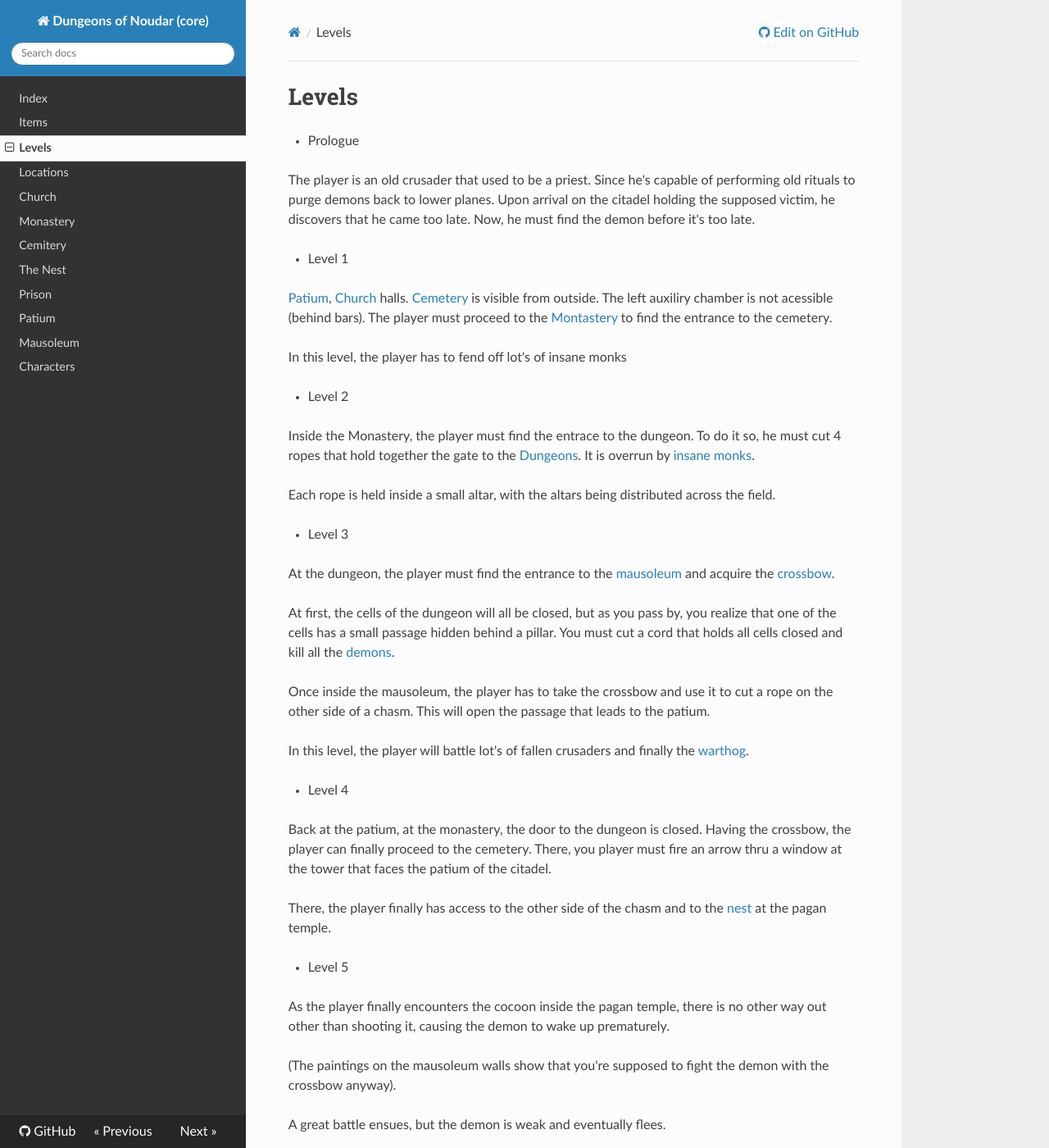
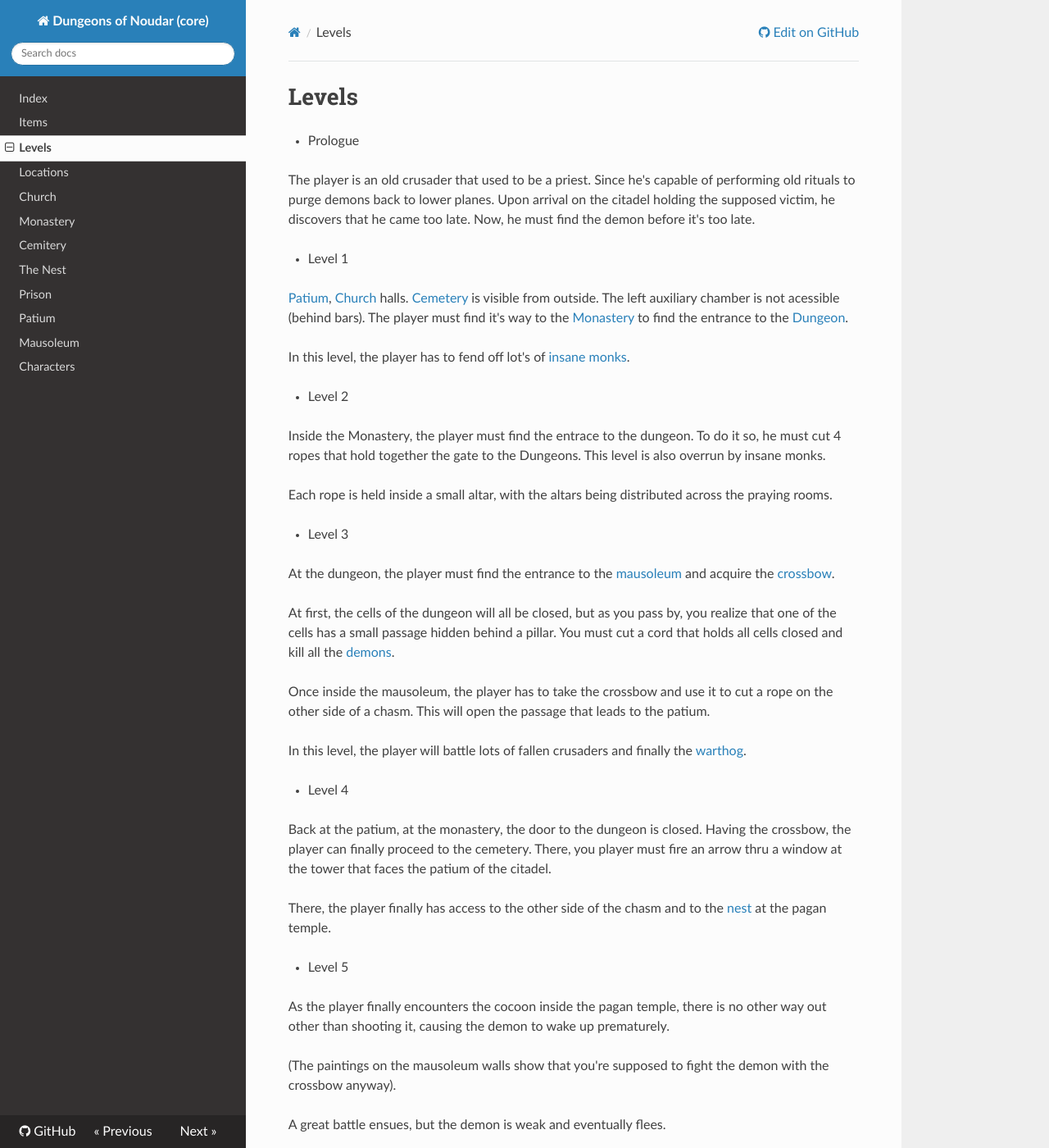
Before and after one commit to TheFakeMontyOnTheRun/noudar-core, an MkDocs documentation site: the page built from docs/levels.md, in a window 1280 px wide and 1400 px high. Shown: the whole window at 82% size. Built offline with MkDocs 1.6.1, drawn with Linux system fonts in a browser that asks for light colours; nearby versions of some CDN libraries; old or Windows-style settings are respelled for this version of MkDocs; some of the changed text lies outside the part shown.

Commit message:
Revise the level list - fix inconsistencies and typos

```diff
--- a/docs/levels.md
+++ b/docs/levels.md
@@ -12,22 +12,22 @@ must find the demon before it's too late.
 
 [Patium](patium.md), [Church](church.md) halls.
 [Cemetery](cemitery.md) is visible from outside. The left
-auxiliry chamber is not acessible (behind bars). The player
-must proceed to the [Montastery](monastery.md) to find the
-entrance to the cemetery.
+auxiliary chamber is not acessible (behind bars). The player
+must find it's way to the [Monastery](monastery.md) to
+find the entrance to the [Dungeon](prison.md).
 
-In this level, the player has to fend off lot's of insane
-monks
+In this level, the player has to fend off lot's of [insane
+monks](monks.md).
 
 - Level 2
 
 Inside the Monastery, the player must find the entrace to
 the dungeon. To do it so, he must cut 4 ropes that hold
-together the gate to the [Dungeons](prison.md). It is
-overrun by [insane monks](monks.md).
+together the gate to the Dungeons. This level is also
+overrun by insane monks.
 
 Each rope is held inside a small altar, with the altars being
-distributed across the field.
+distributed across the praying rooms.
 
 - Level 3
 
@@ -40,11 +40,11 @@ as you pass by, you realize that one of the cells has a small
 passage hidden behind a pillar. You must cut a cord that
 holds all cells closed and kill all the [demons](demon.md).
 
-Once inside the mausoleum, the player has to take the crossbow
-and use it to cut a rope on the other side of a chasm. This
-will open the passage that leads to the patium.
+Once inside the mausoleum, the player has to take the
+crossbow and use it to cut a rope on the other side of a
+chasm. This will open the passage that leads to the patium.
 
-In this level, the player will battle lot's of fallen
+In this level, the player will battle lots of fallen
 crusaders and finally the [warthog](warthog.md).
 
 - Level 4
```
Also changed, not shown: other parts of docs/levels.md (+7 -5 lines).
